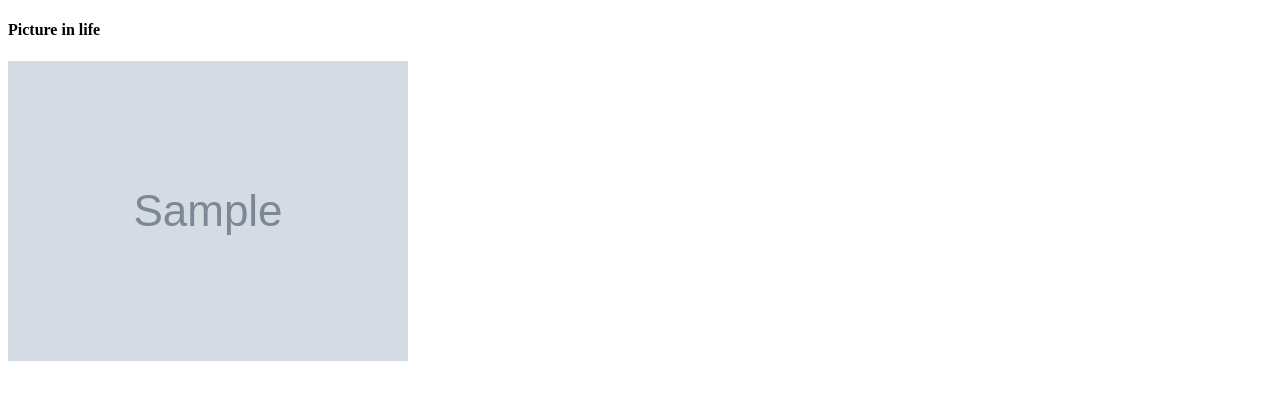
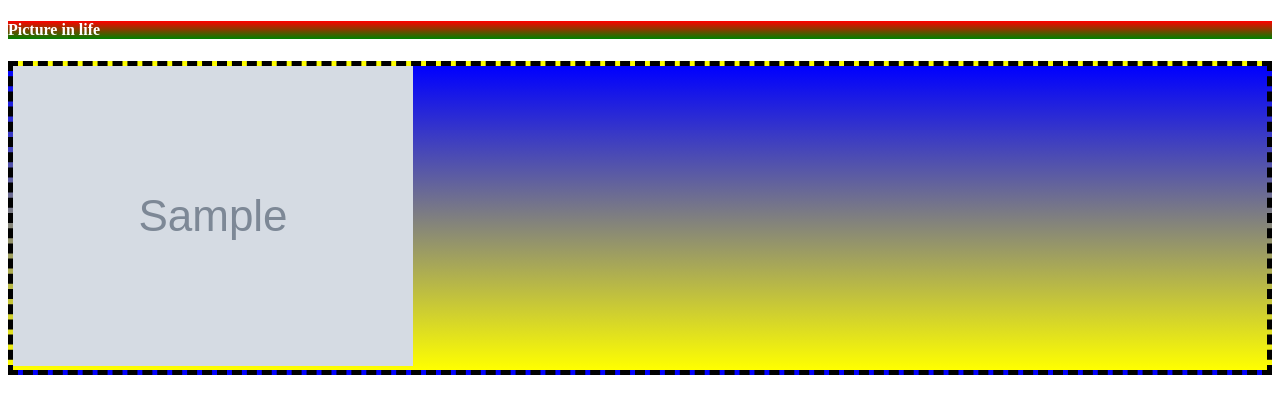
Before and after one commit to NybiLin/IcoNaudon, a Flask app: template interface/templates/rendu.html in a window 1280 px wide. Shown: the top 414 px of the page. Run offline with Flask 2, Linux system fonts and the light colour scheme; the template is opened without the code that fills it: most values are stand-ins (such as "Sample title", 1, 10 or a date in 2020); grey boxes marked "Sample" are stand-in pictures.

Commit message:
Update style.css

```diff
--- a/interface/static/style.css
+++ b/interface/static/style.css
@@ -5,3 +5,15 @@ input {
 input:hover {
 	cursor: pointer;
 }
+.renduTitre {
+  text-align: center:
+  height: 100px;
+  color: white;
+  font-weight: bold;
+  background-color: red; /* For browsers that do not support gradients */
+  background-image: linear-gradient(red, green);
+}
+.renduDiv {
+    border: dashed 5px;
+    background-image: linear-gradient(blue, yellow);
+}
```
